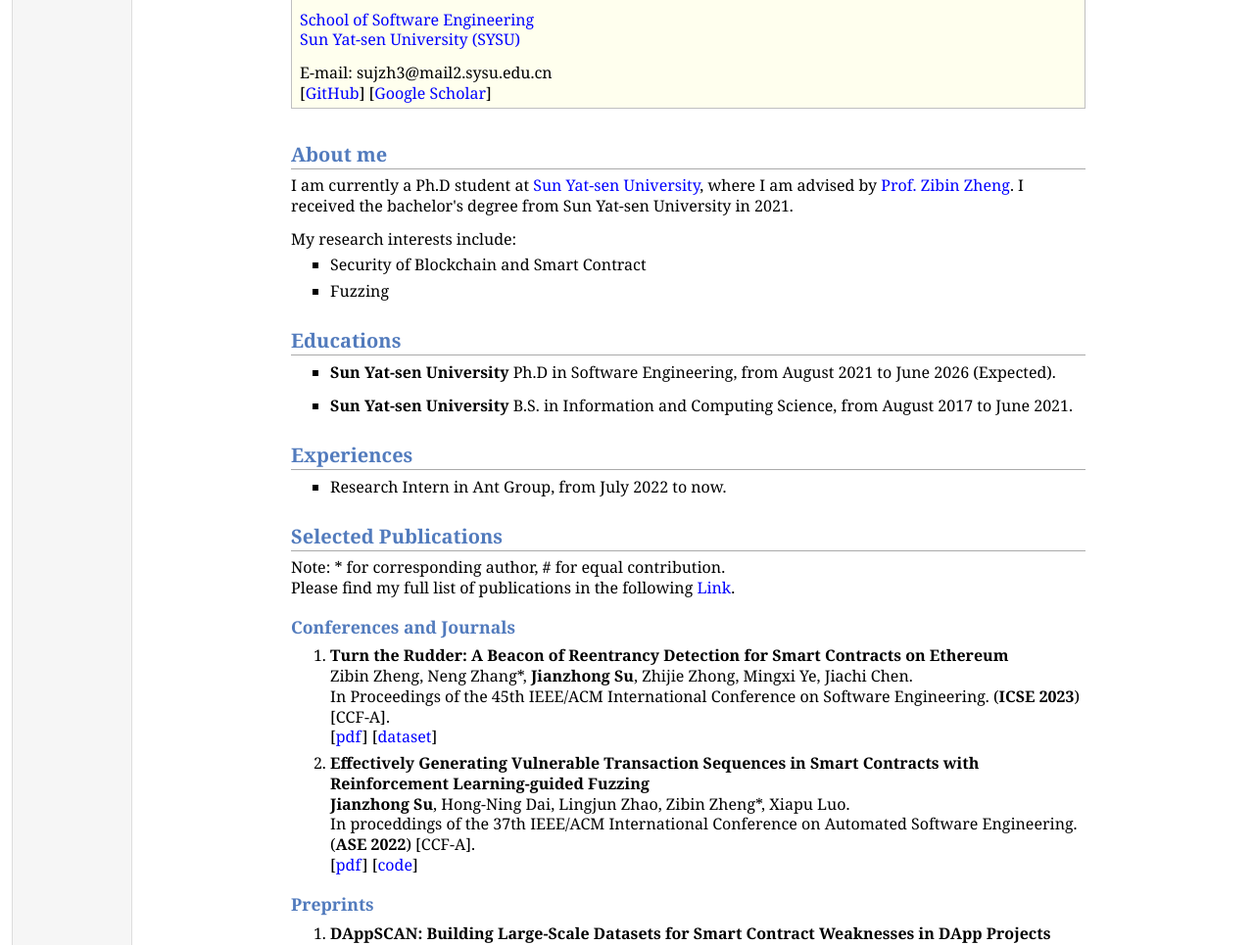
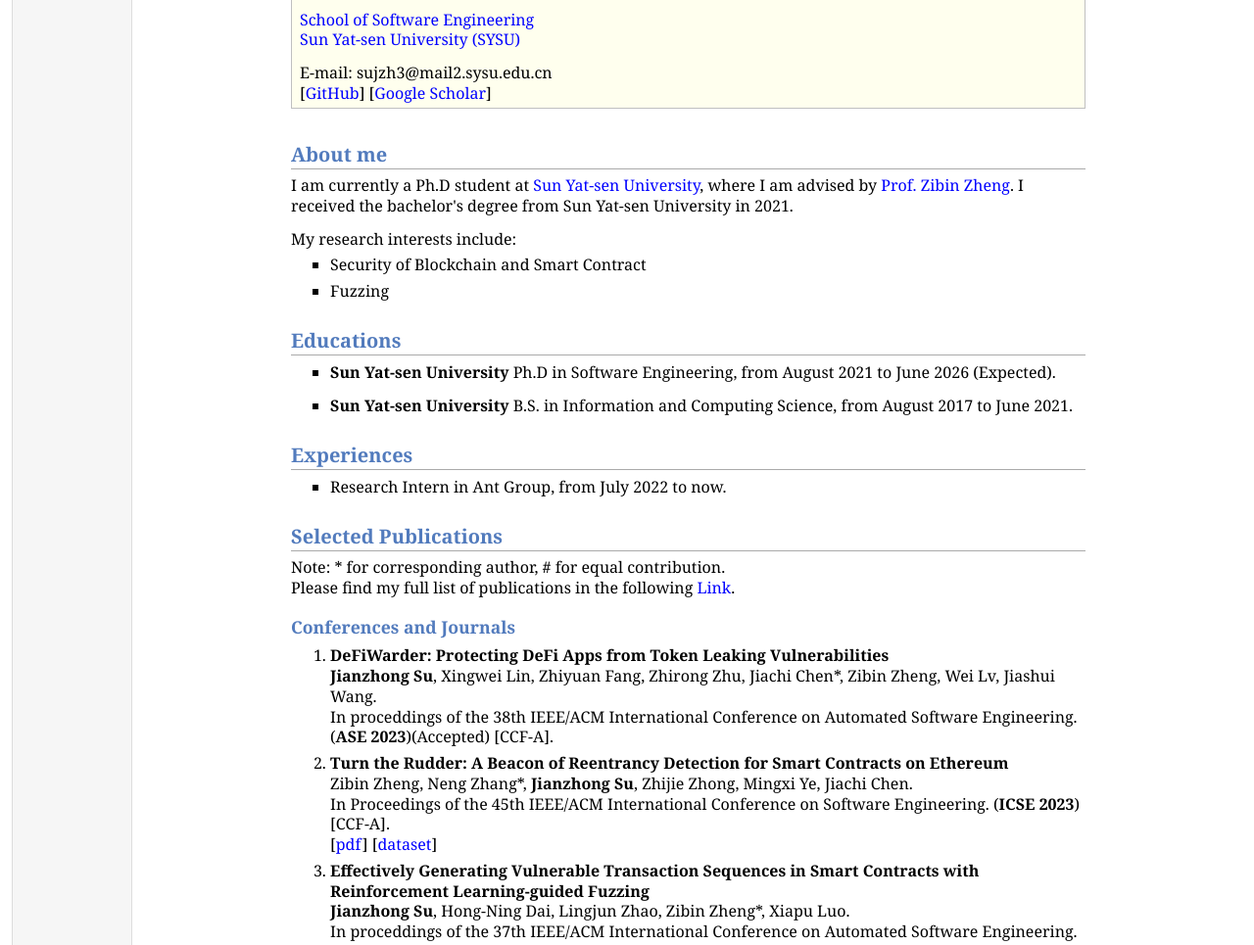
Before and after one commit to Demonhero0/Demonhero0.github.io, a plain HTML site: page index.html in a window 1280 px wide. Shown: the part 135-1100 px from the top of the page at 98% size. Drawn offline with Linux system fonts and the light colour scheme.

Commit message:
update ase2023

```diff
--- a/index.html
+++ b/index.html
@@ -57,6 +57,10 @@
 Please find my full list of publications in the following <a href="https://scholar.google.com/citations?user=-wdUfC8AAAAJ&amp;hl=zh-CN">Link</a>.</p>
 <h3>Conferences and Journals</h3>
 <ol>
+<li><p><b>DeFiWarder: Protecting DeFi Apps from Token Leaking Vulnerabilities</b> <br />
+<b>Jianzhong Su</b>, Xingwei Lin, Zhiyuan Fang, Zhirong Zhu, Jiachi Chen*, Zibin Zheng, Wei Lv, Jiashui Wang.<br />
+In proceddings of the 38th IEEE/ACM International Conference on Automated Software Engineering. (<b>ASE 2023</b>)(Accepted) [CCF-A].<br /></p>
+</li>
 <li><p><b>Turn the Rudder: A Beacon of Reentrancy Detection for Smart Contracts on Ethereum</b> <br />
 Zibin Zheng, Neng Zhang*, <b>Jianzhong Su</b>, Zhijie Zhong, Mingxi Ye, Jiachi Chen.<br />
 In Proceedings of the 45th IEEE/ACM International Conference on Software Engineering. (<b>ICSE 2023</b>) [CCF-A].<br />
```
Also changed, not shown: 1 other file.
